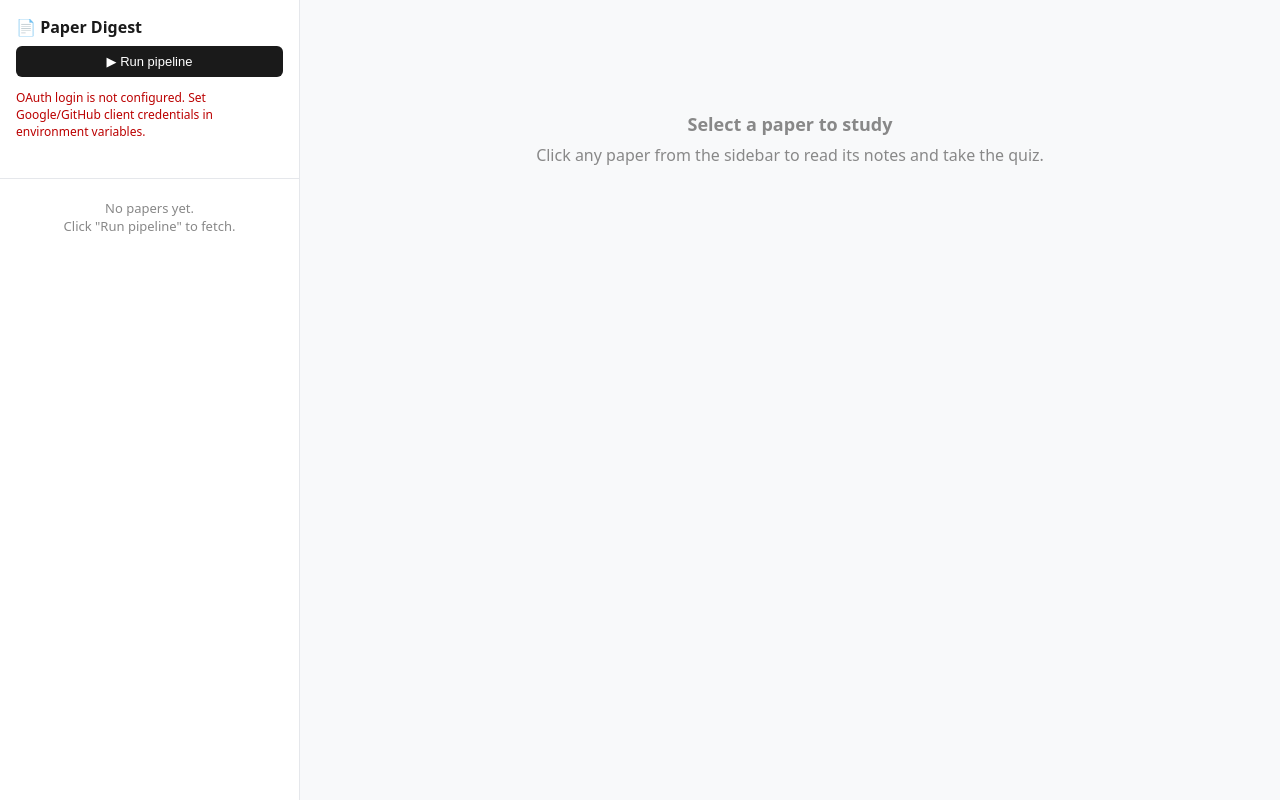
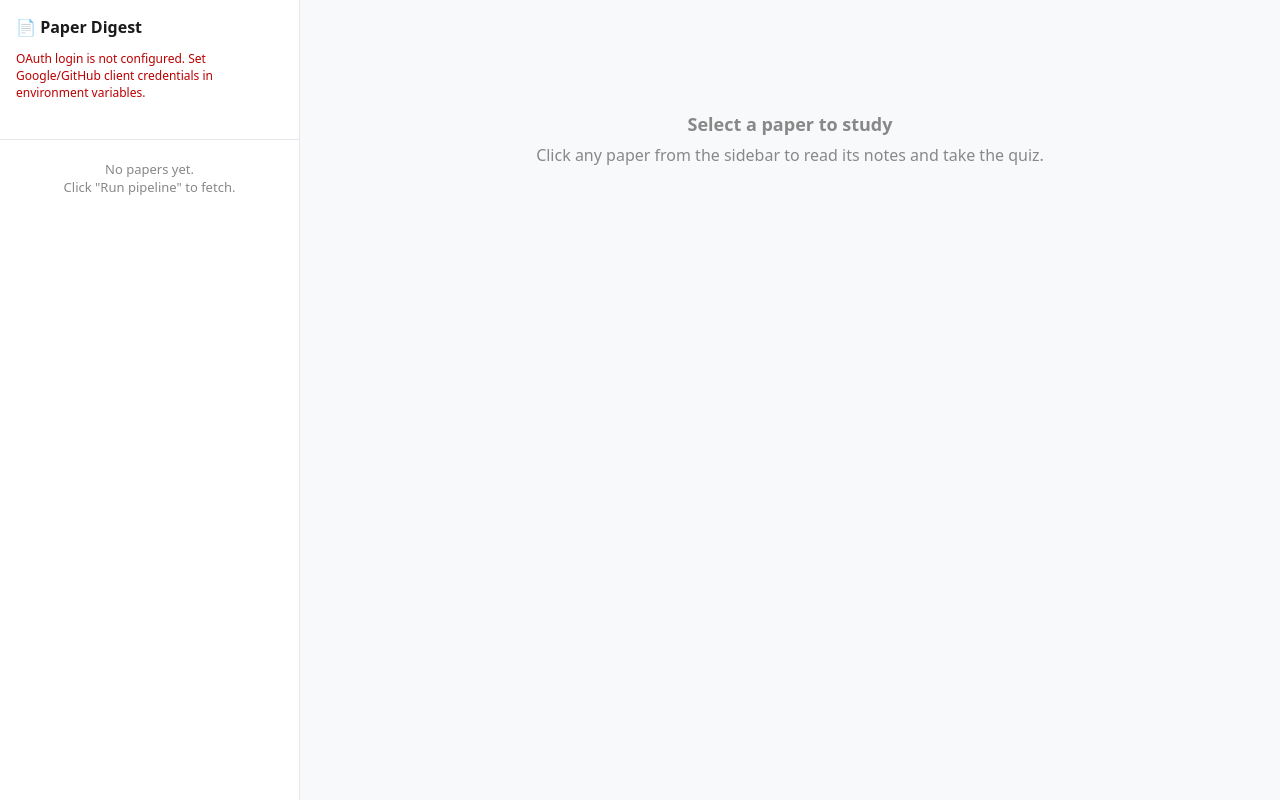
Before and after one commit to kushsrivastava007/daily_research_paper_summary, a FastAPI app: template src/paper_digest/ui/templates/index.html in a window 1280 px wide. Run offline with FastAPI, Linux system fonts and the light colour scheme; the template is opened without the code that fills it, so the values that code supplies are empty.

Commit message:
fixes settings api issue

```diff
--- a/src/paper_digest/ui/templates/index.html
+++ b/src/paper_digest/ui/templates/index.html
@@ -67,14 +67,15 @@
 <div class="sidebar">
   <div class="sidebar-header">
     <h1>📄 Paper Digest</h1>
-    <button class="run-btn" onclick="runPipeline()" id="run-btn">▶ Run pipeline</button>
+    <button class="run-btn" onclick="runPipeline()" id="run-btn" style="display:none">▶ Run pipeline</button>
     {% if google_login_enabled %}
-    <button class="run-btn" onclick="loginWith('google')" id="login-google-btn">Login with Google</button>
+    <button class="run-btn" onclick="loginWith('google')" id="login-google-btn" style="margin-top:8px">🔑 Login with Google</button>
     {% endif %}
     {% if github_login_enabled %}
-    <button class="run-btn" onclick="loginWith('github')" id="login-github-btn">Login with GitHub</button>
+    <button class="run-btn" onclick="loginWith('github')" id="login-github-btn" style="margin-top:8px">🔑 Login with GitHub</button>
     {% endif %}
-    <button class="run-btn" onclick="logout()" id="logout-btn" style="display:none">🔓 Logout</button>
+    <button class="run-btn" onclick="logout()" id="logout-btn" style="display:none; margin-top:8px">🔓 Logout</button>
+    <button class="run-btn" onclick="window.location.href='/settings'" id="settings-btn" style="display:none; margin-top:8px; background:#555">⚙️ Settings</button>
     {% if not google_login_enabled and not github_login_enabled %}
     <div style="margin-top:12px; font-size:12px; color:#b00;">
       OAuth login is not configured. Set Google/GitHub client credentials in environment variables.
@@ -254,13 +255,17 @@ function logout() {
 
 function updateAuthButtons() {
   const token = getToken();
+  const runBtn = document.getElementById('run-btn');
   const googleBtn = document.getElementById('login-google-btn');
   const githubBtn = document.getElementById('login-github-btn');
   const logoutBtn = document.getElementById('logout-btn');
+  const settingsBtn = document.getElementById('settings-btn');
 
+  if (runBtn) runBtn.style.display = token ? 'block' : 'none';
   if (googleBtn) googleBtn.style.display = token ? 'none' : 'block';
   if (githubBtn) githubBtn.style.display = token ? 'none' : 'block';
   if (logoutBtn) logoutBtn.style.display = token ? 'block' : 'none';
+  if (settingsBtn) settingsBtn.style.display = token ? 'block' : 'none';
 }
 
 async function runPipeline() {
--- a/src/paper_digest/ui/templates/settings.html
+++ b/src/paper_digest/ui/templates/settings.html
@@ -512,7 +512,9 @@
         document.addEventListener('DOMContentLoaded', () => {
             const token = getToken();
             if (!token) {
-                window.location.href = '/';
+                showStatus('You are not logged in. <a href="/" style="color:#667eea; font-weight:600;">Go to home page to login</a>', 'error');
+                // Disable save button when not logged in
+                document.getElementById('save-button').disabled = true;
                 return;
             }
             loadUser();
```
Also changed, not shown: src/paper_digest/storage/database.py.
